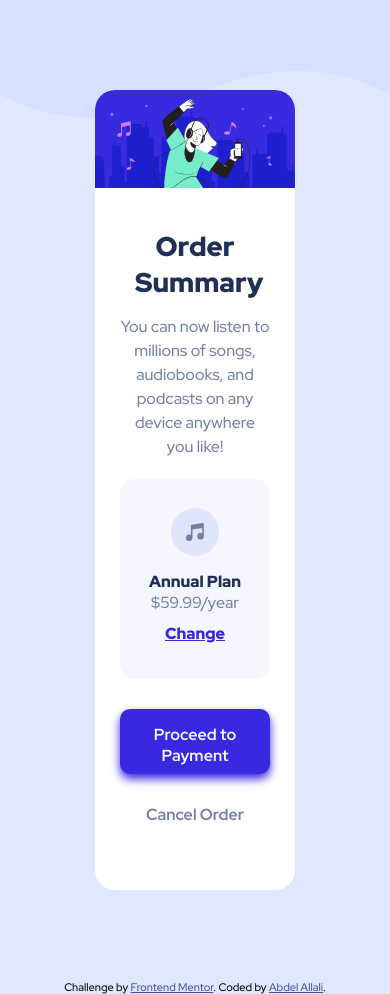
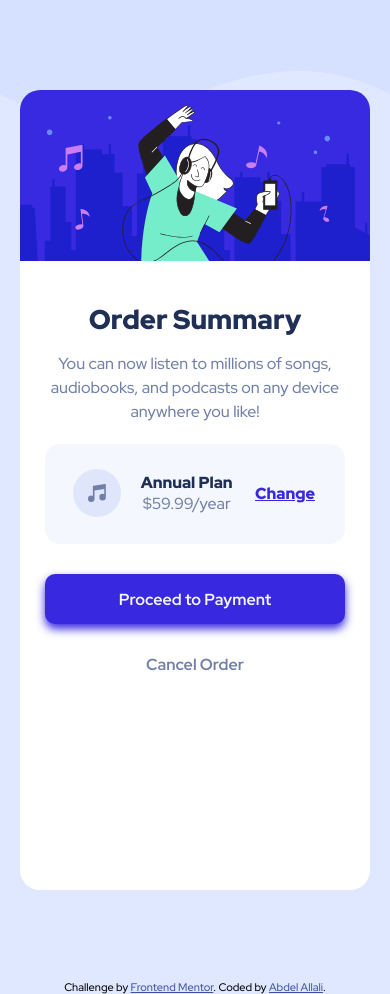
Before and after one commit to Abdel-2020/order-summary-component-main, a plain HTML site: page index.html in a window 390 px wide. Drawn offline with Linux system fonts and the light colour scheme.

Commit message:
Changes to media query

```diff
--- a/styles.css
+++ b/styles.css
@@ -162,26 +162,20 @@ margin-top:30px;
 
     #order-summary-card{
       margin:90px auto;
-      width: 200px;
+      width: 350px;
       background-color: white;
       border-radius:20px;
       height:800px;
     }
 
     section{
-      width: 150px;
+      width: 300px;
       margin:0 auto;
       text-align: center;
     }
 
-    .pricing-section{
-      display: flex;
-      flex-direction: column;
-      height:200px;
-    }
-    .proceed-btn{
-      height:65px;
-    }
+
+
 
 
   }
```
